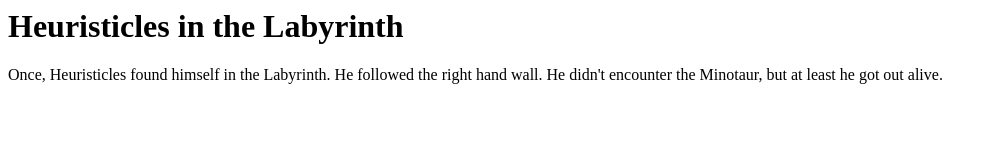
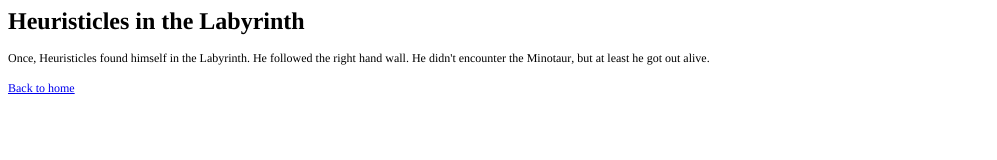
Before and after one commit to lednesday/lednesday.github.io, a plain HTML site: page labyrinth.html in a window 1280 px wide. Shown: the whole page, without its empty margins (0-997 px from the left). Drawn offline with Linux system fonts and the light colour scheme.

Commit message:
back text

```diff
--- a/labyrinth.html
+++ b/labyrinth.html
@@ -1,10 +1,21 @@
+<!DOCTYPE html PUBLIC "-//W3C//DTD HTML 4.01//EN" "http://www.w3.org/TR/html4/strict.dtd">
 <html>
-    <head>
-        <title>Heuristicles in the Labyrinth</title>
-    </head>
-    <body>
-        <h1>Heuristicles in the Labyrinth</h1>
-        Once, Heuristicles found himself in the Labyrinth. He followed the right hand wall. He didn't encounter the
-        Minotaur, but at least he got out alive.
-    </body>
+<head>
+  <meta http-equiv="Content-Type" content="text/html; charset=utf-8">
+  <meta http-equiv="Content-Style-Type" content="text/css">
+  <title>Heuristicles in the Labyrinth</title>
+  <meta name="Generator" content="Cocoa HTML Writer">
+  <meta name="CocoaVersion" content="2113.6">
+  <style type="text/css">
+    p.p2 {margin: 0.0px 0.0px 0.0px 0.0px; font: 12.0px Times; color: #000000; -webkit-text-stroke: #000000}
+    p.p3 {margin: 0.0px 0.0px 0.0px 0.0px; font: 12.0px Times; color: #000000; -webkit-text-stroke: #000000; min-height: 14.0px}
+    span.s1 {font-kerning: none}
+  </style>
+</head>
+<body>
+<h1 style="margin: 0.0px 0.0px 16.1px 0.0px; font: 24.0px Times; color: #000000; -webkit-text-stroke: #000000"><span class="s1"><b>Heuristicles in the Labyrinth</b></span></h1>
+<p class="p2"><span class="s1">Once, Heuristicles found himself in the Labyrinth. He followed the right hand wall. He didn't encounter the Minotaur, but at least he got out alive.<span class="Apple-converted-space"> </span></span></p>
+<p class="p3"><span class="s1"></span><br></p>
+<p class="p2"><span class="s1"><a href="https://lednesday.github.io/">Back to home</a></span></p>
+</body>
 </html>
```
